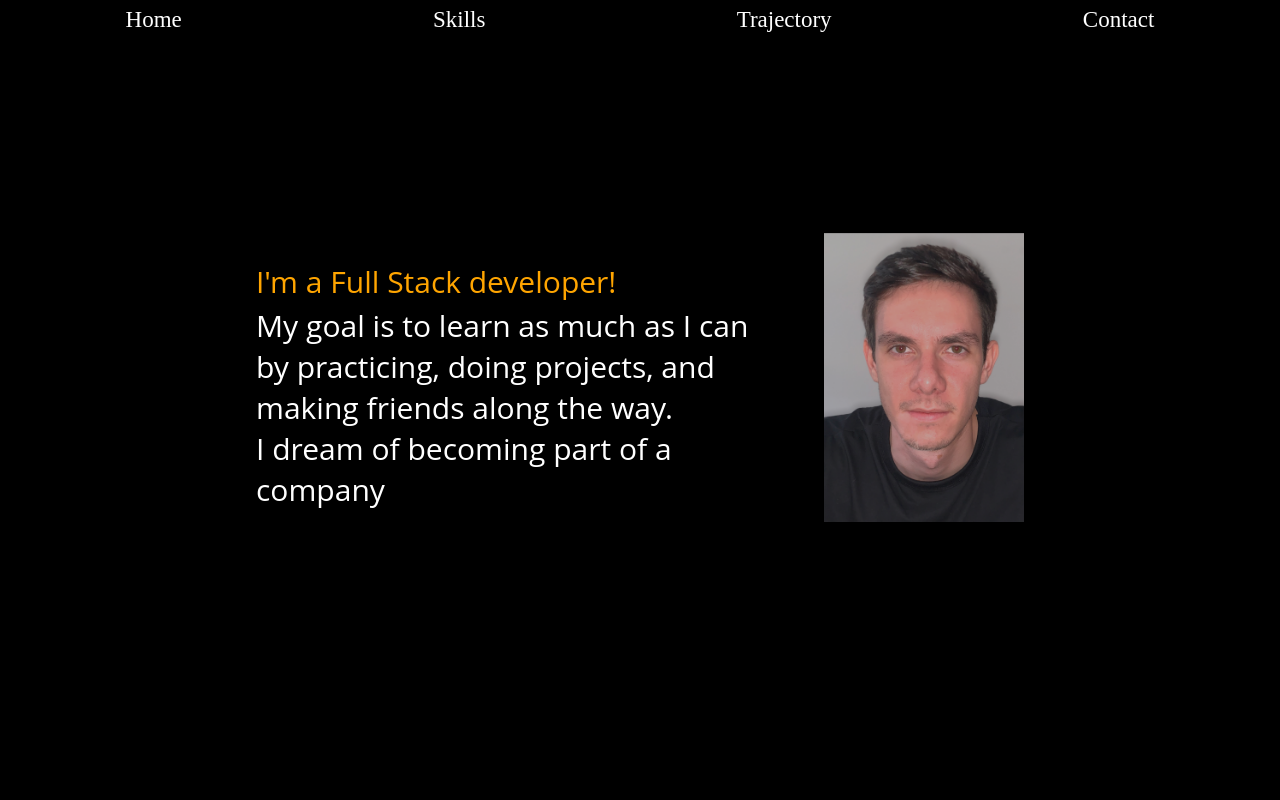
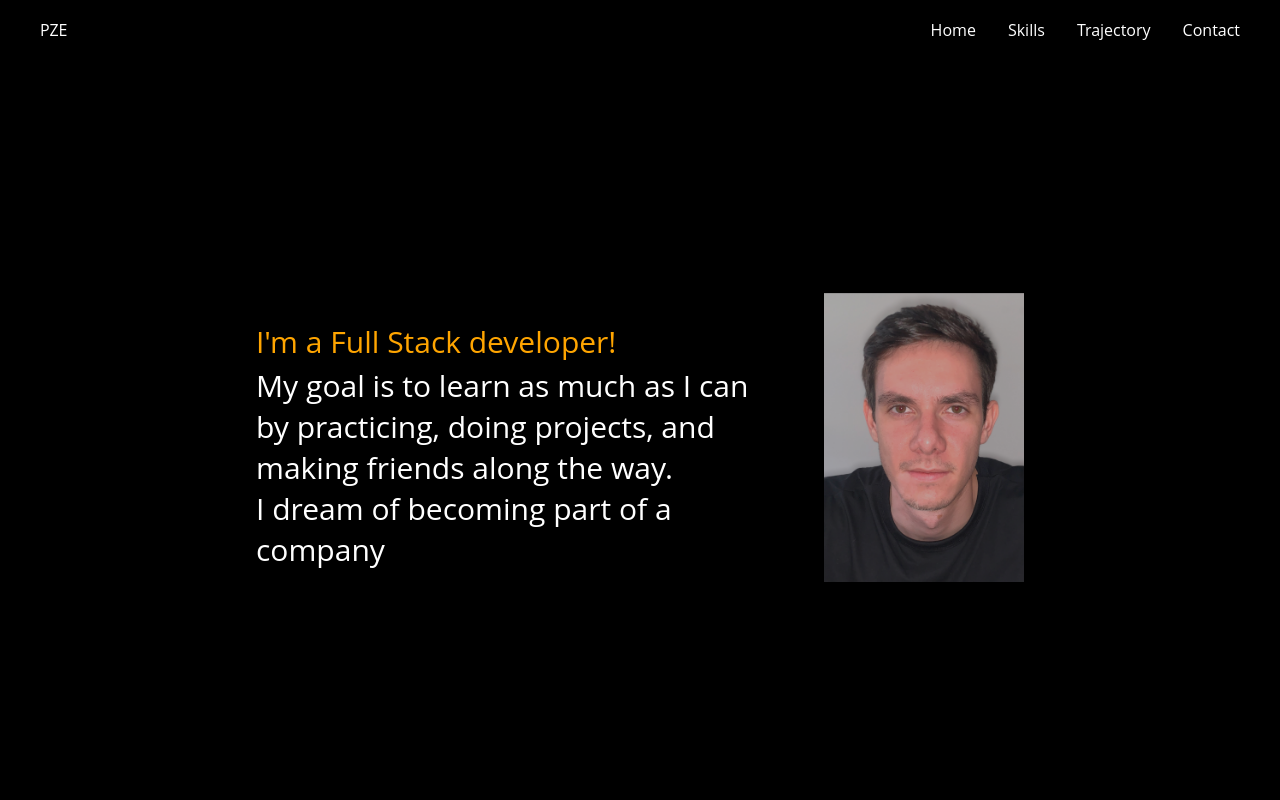
Before and after one commit to pjceva/portfolio, a React (Vite) app: page / in a window 1280 px wide. Shown: the top 800 px of the page. Built offline with nearby package versions, Linux system fonts and the light colour scheme.

Commit message:
New navbar

```diff
--- a/index.html
+++ b/index.html
@@ -3,8 +3,11 @@
   <head>
     <meta charset="UTF-8" />
     <link rel="icon" type="image/svg+xml" href="/vite.svg" />
+    <link rel="stylesheet" href="https://cdnjs.cloudflare.com/ajax/libs/font-awesome/6.3.0/css/all.min.css"
+    integrity="sha512-SzlrxWUlpfuzQ+pcUCosxcglQRNAq/DZjVsC0lE40xsADsfeQoEypE+enwcOiGjk/bSuGGKHEyjSoQ1zVisanQ=="
+    crossorigin="anonymous" referrerpolicy="no-referrer" />
     <meta name="viewport" content="width=device-width, initial-scale=1.0" />
-    <title>Vite + React + TS</title>
+    <title>Pze's Portfolio</title>
   </head>
   <body>
     <div id="root"></div>
--- a/src/pages/home/home.tsx
+++ b/src/pages/home/home.tsx
@@ -1,4 +1,4 @@
-import { Container, Navbar, Perfil, TextBox } from "./styles"
+import { Container, Links, Logo, MenuButton, Navbar, Perfil, TextBox } from "./styles"
 import PerfilImg from "../../imgs/perfil.png"
 import { Content } from "../../components/Content/styles"
 import { TypeAnimation } from "react-type-animation"
@@ -7,12 +7,24 @@ import { TypeAnimation } from "react-type-animation"
 export const Home = () => {
     return (
         <>
-            <Navbar>
+            {/* <Navbar>
                 <a href="#Home">Home</a>
                 <a href="#Skill">Skills</a>
                 <a>Trajectory</a>
-                {/* <a>About Me</a> */}
+                <a>About Me</a>
                 <a href="#Contact">Contact</a>
+            </Navbar> */}
+            <Navbar>
+                <Logo>PZE</Logo>
+                <Links>
+                    <li><a href="#Home">Home</a></li>
+                    <li><a href="#Skill">Skills</a></li>
+                    <li><a href="#Trajectory">Trajectory</a></li>
+                    <li><a href="#Contact">Contact</a></li>
+                </Links>
+                <MenuButton>
+                    <i className="fa-solid fa-bars"></i>
+                </MenuButton>
             </Navbar>
             <Container id="Home">
                 <Content>
--- a/src/pages/home/styles.tsx
+++ b/src/pages/home/styles.tsx
@@ -1,37 +1,72 @@
 import styled from "styled-components";
 
-export const Navbar = styled.section`
-    height: 5vh;
+// export const Navbar = styled.section`
+//     height: 5vh;
+//     display: flex;
+//     width: 100%;
+//     background-color: black;
+//     justify-content: space-around;
+//     align-items: center;
+//     position: fixed;
+//     /* padding: 0 50px; */
+//     a{
+//         font-family: "Ubuntu";
+//         font-size: 23px;
+//         font-weight: 400;
+//         cursor: pointer;
+//         :visited{
+//             text-decoration: none;
+//             color: white;
+//         }
+//         :link{
+//             text-decoration: none;
+//             color: white;
+//         }
+//         :hover{
+//             color: orange;
+//         }
+
+//     }
+
+// `
+
+export const Navbar = styled.div`
+    width: 100%;
+    height: 60px;
+    max-width: 1200px;
+    margin: 0 auto;
     display: flex;
-    width: 100%;
-    background-color: black;
-    justify-content: space-around;
     align-items: center;
-    position: fixed;
-    /* padding: 0 50px; */
+    justify-content: space-between;
+    /* background-color: green; */
+`
+export const Logo = styled.div`
+
+`
+
+export const Links = styled.ul`
+    display: flex;
+    gap: 2rem;
+    li{
+        list-style: none;
+    }
     a{
-        font-family: "Ubuntu";
-        font-size: 23px;
-        font-weight: 400;
-        cursor: pointer;
-        :visited{
-            text-decoration: none;
-            color: white;
-        }
-        :link{
-            text-decoration: none;
-            color: white;
-        }
+        text-decoration: none;
+        color: white;
+        font-size: 1rem;
         :hover{
             color: orange;
         }
+    }
+`
 
-    }
+export const MenuButton = styled.div`
+    color: white;
+    font-size: 1.5rem;
+    cursor: pointer;
+    display: none;
+`
 
-
-
-
-`
 export const Container = styled.section`
     min-height: 95vh;
     display: flex;
@@ -40,7 +75,6 @@ export const Container = styled.section`
     padding: 0 20%;
 
 `
-
 
 export const TextBox = styled.div`
     flex: 2;
@@ -60,3 +94,4 @@ export const Perfil = styled.div`
     img{width: 25vh}
 
 `
+//Responsive
```
